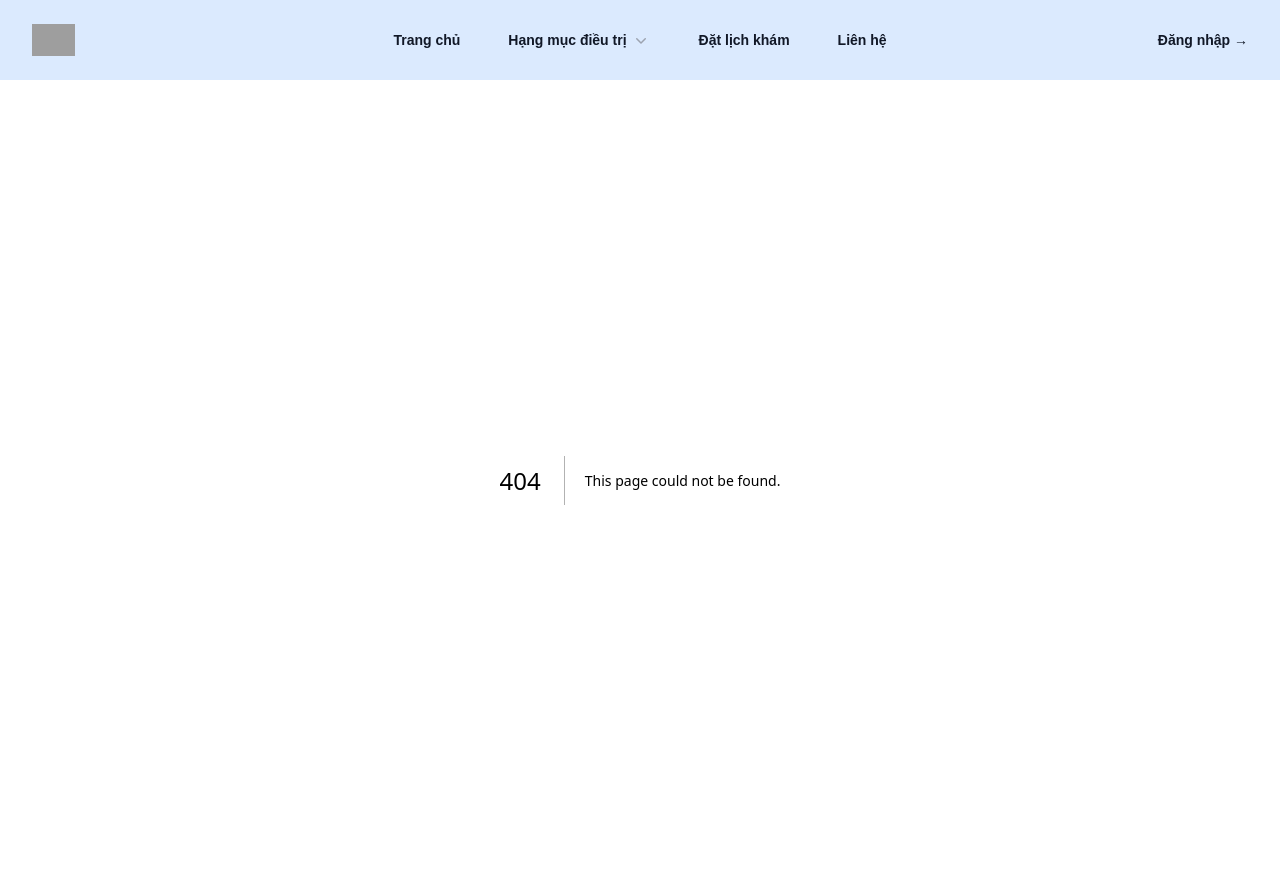
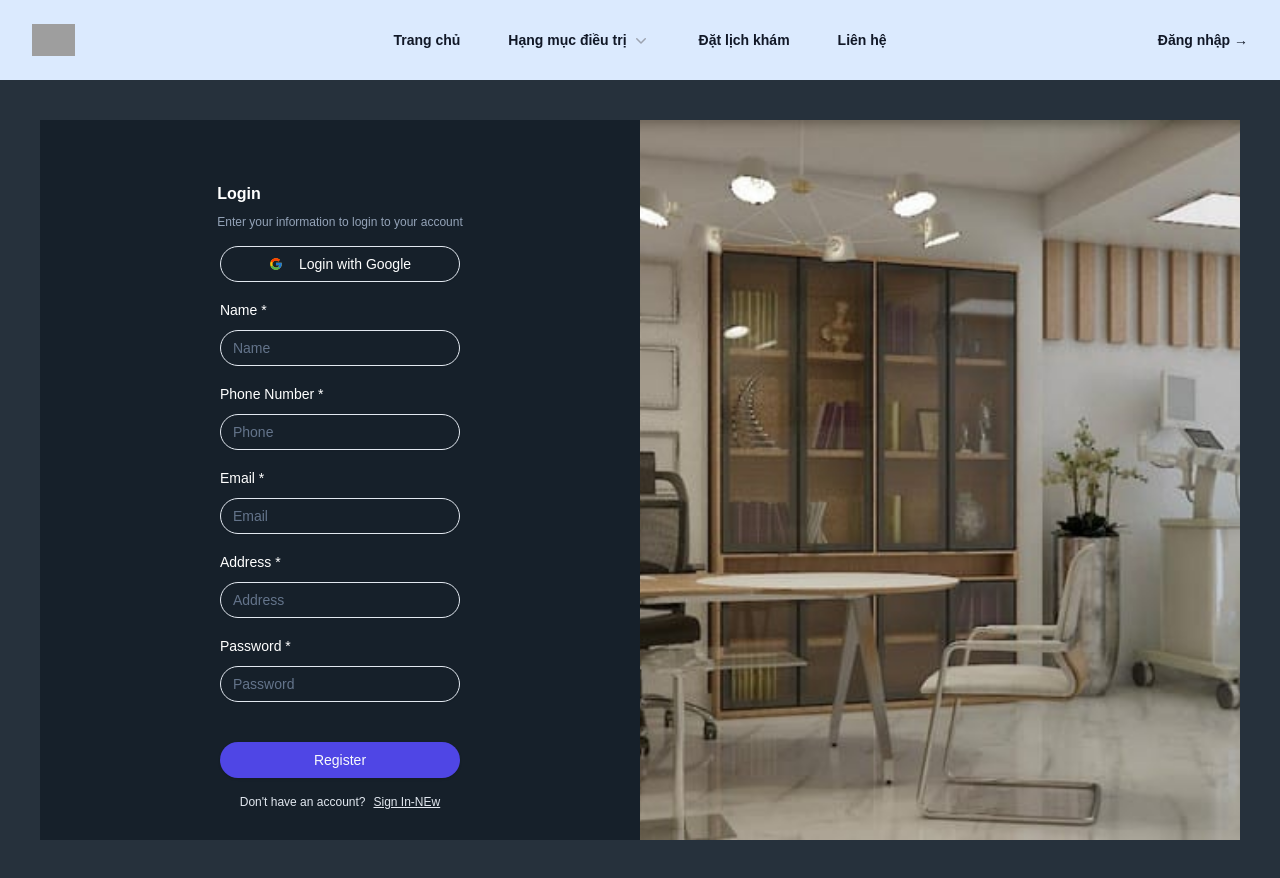
Before and after one commit to vietnhan1342002/client-frontend-DATN, a Next.js app: page /register in a window 1280 px wide. Before the commit this address had no page. Built offline with nearby package versions, Linux system fonts and the light colour scheme; grey boxes are pictures that could not be loaded.

Commit message:
Register

```diff
--- /dev/null
+++ b/src/app/register/layout.tsx
@@ -0,0 +1,17 @@
+
+export const metadata = {
+    title: 'Login Page',
+    description: 'Login Page',
+}
+
+export default function Login({
+    children,
+}: {
+    children: React.ReactNode
+}) {
+    return (
+        <>
+            {children}
+        </>
+    )
+}
--- /dev/null
+++ b/src/app/register/page.tsx
@@ -0,0 +1,54 @@
+import { Button } from "@/components/ui/button";
+import { Input } from "@/components/ui/input";
+import { Label } from "@/components/ui/label";
+import { FcGoogle } from 'react-icons/fc';
+import Image from 'next/image';
+import Link from "next/link";
+
+const Register = () => {
+    return (
+        <main className="bg-[#26313c] h-screen flex items-center justify-center p-10">
+            <div className="grid w-full h-full grid-cols-1 bg-white md:grid-cols-2">
+                <div className="bg-[#16202a] text-white flex items-center justify-center flex-col">
+                    <div className="my-4">
+                        <h1 className="text-3x1 font-semibold mt-4">Login</h1>
+                        <p className="mt-2 text-xs text-slate-400">{' '}Enter your information to login to your account</p>
+                    </div>
+                    <form>
+                        <Button className="flex items-center w-full gap-4 px-12 mb-4 bg-transparent rounded-full" variant="outline">
+                            <FcGoogle /> Login with Google
+                        </Button>
+
+                        <Label htmlFor="name">Name *</Label>
+                        <Input className="mt-2 mb-4 bg-transparent rounded-full" type="name" id="name" placeholder="Name" />
+
+                        <Label htmlFor="phone">Phone Number *</Label>
+                        <Input className="mt-2 mb-4 bg-transparent rounded-full" type="phone" id="phone" placeholder="Phone" />
+
+                        <Label htmlFor="phone">Email *</Label>
+                        <Input className="mt-2 mb-4 bg-transparent rounded-full" type="email" id="email" placeholder="Email" />
+
+                        <Label htmlFor="phone">Address *</Label>
+                        <Input className="mt-2 mb-4 bg-transparent rounded-full" type="address" id="address" placeholder="Address" />
+
+                        <Label htmlFor="password">Password *</Label>
+                        <Input className="mt-2 mb-4 bg-transparent rounded-full" type="password" id="password" placeholder="Password" />
+
+                        <Button type="submit" className="w-full mt-6 bg-indigo-600 rounded-full hover:bg-indigo-700">
+                            Register
+                        </Button>
+                    </form>
+
+                    <div className="mt-4 text-xs text-slate-200">
+                        Don&apos;t have an account?
+                        <Link className="underline ml-2" href="/signup">Sign In-NEw</Link>
+                    </div>
+                </div>
+                <div className="relative hidden md:block">
+                    <Image className='object-cover' fill={true} src="/bg.jpg" alt="background image" />
+                </div>
+            </div>
+        </main>
+    )
+}
+export default Register;
--- a/src/components/ui/navbar.tsx
+++ b/src/components/ui/navbar.tsx
@@ -104,7 +104,7 @@ export default function Navbar() {
                     </a>
                 </PopoverGroup>
                 <div className="hidden lg:flex lg:flex-1 lg:justify-end">
-                    <a href="#" className="text-sm font-semibold leading-6 text-gray-900">
+                    <a href="/login" className="text-sm font-semibold leading-6 text-gray-900">
                         Đăng nhập <span aria-hidden="true">&rarr;</span>
                     </a>
                 </div>
```
